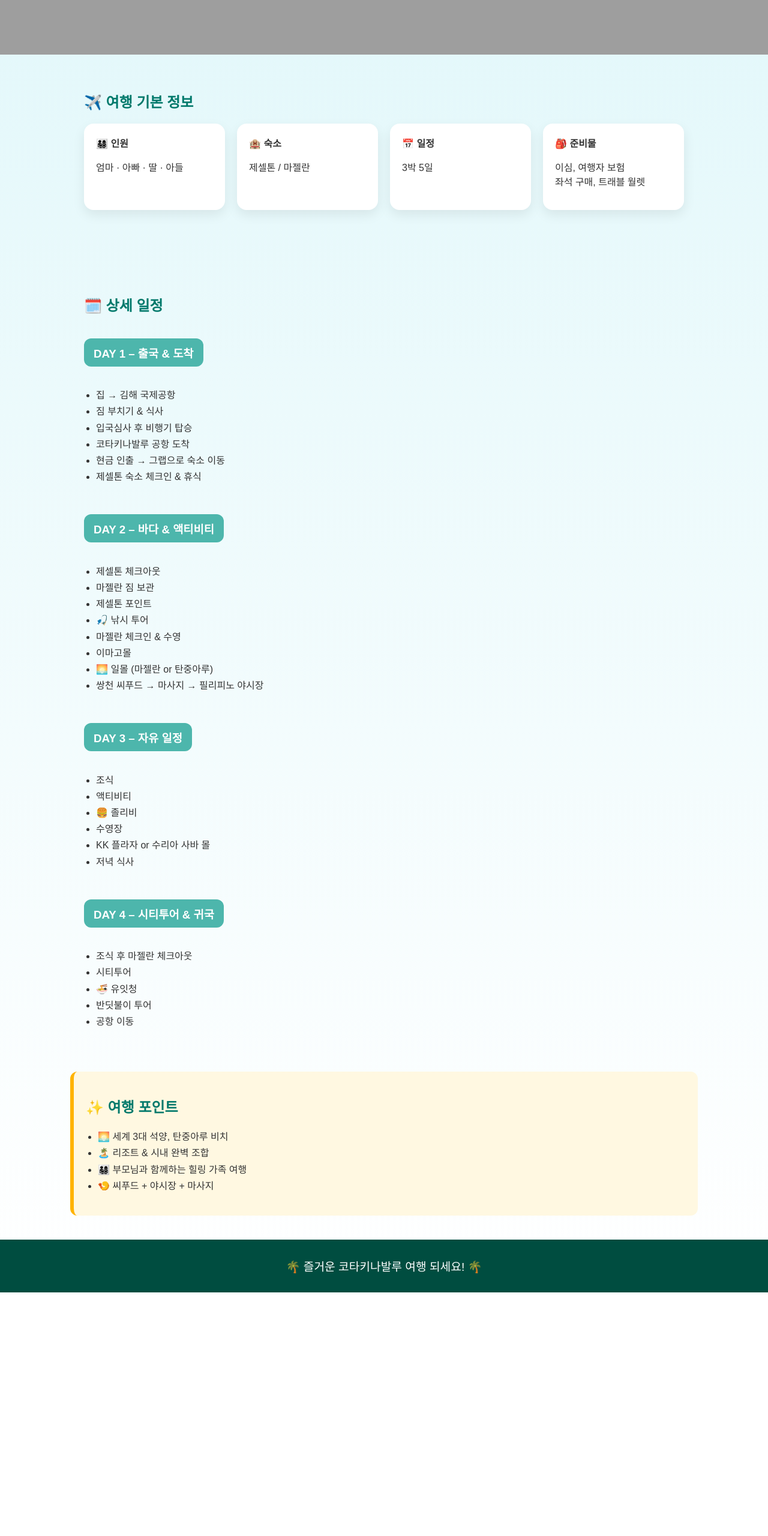
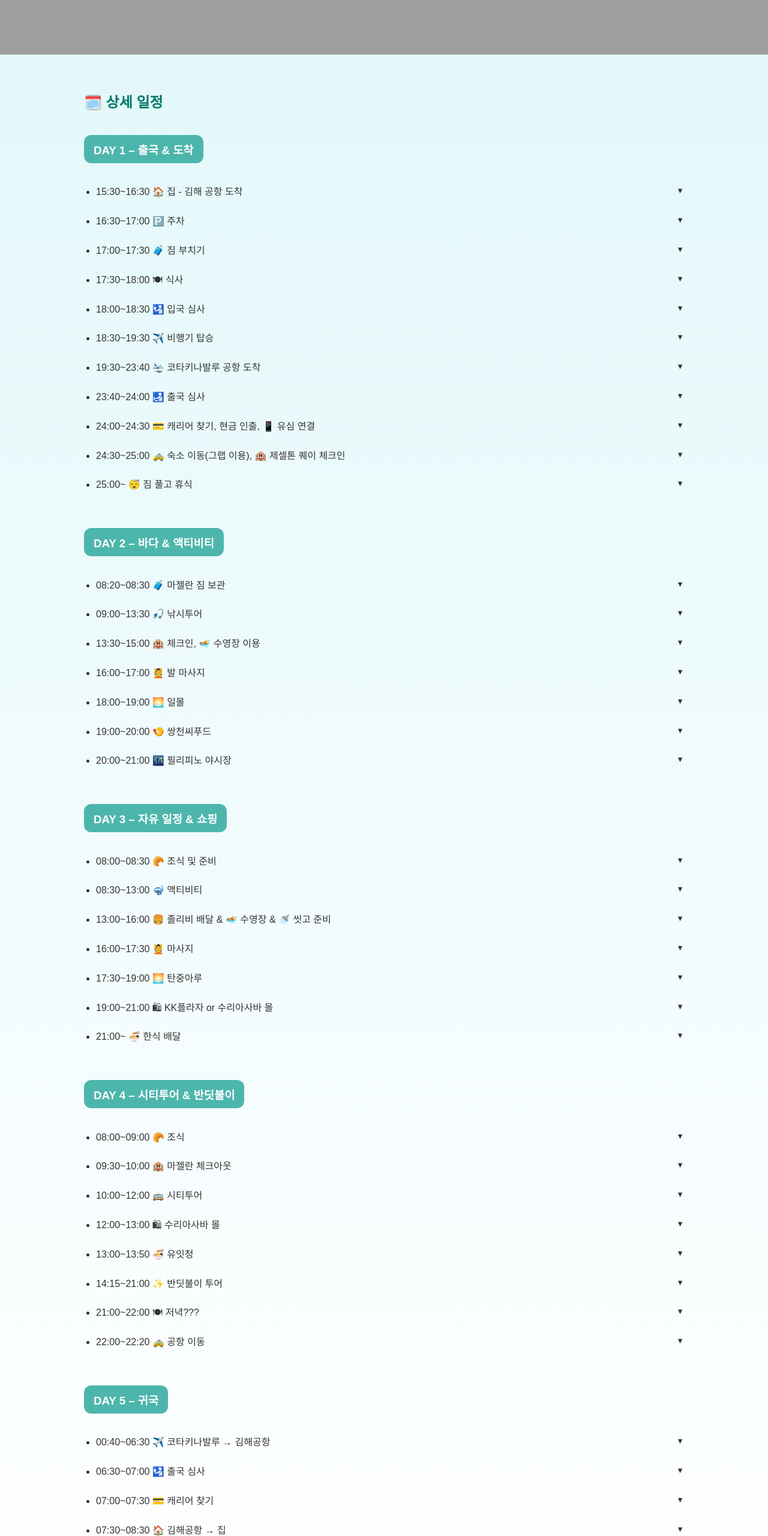
Before and after one commit to YUNMI0621-hub/kotakinabalu-trip, a plain HTML site: page index.html in a window 1280 px wide. Shown: the part 240-2800 px from the top of the page at 60% size. Before the commit the page ends 2394 px from the top, so only its background shows below. Drawn offline with Linux system fonts and the light colour scheme; grey boxes are pictures that could not be loaded.

Commit message:
Update index.html

```diff
--- a/index.html
+++ b/index.html
@@ -44,20 +44,6 @@
       color: #00796b;
     }
 
-    .info-box {
-      display: grid;
-      grid-template-columns: repeat(auto-fit, minmax(200px, 1fr));
-      gap: 20px;
-      margin-bottom: 40px;
-    }
-
-    .card {
-      background: white;
-      border-radius: 16px;
-      padding: 20px;
-      box-shadow: 0 8px 20px rgba(0,0,0,0.08);
-    }
-
     .day {
       margin-bottom: 30px;
     }
@@ -72,14 +58,43 @@
 
     ul {
       padding-left: 20px;
-      line-height: 1.7;
+      line-height: 1.8;
     }
 
-    .highlight {
-      background: #fff8e1;
-      border-left: 6px solid #ffb300;
-      padding: 20px;
-      border-radius: 12px;
+    /* 🔽 접기/펼치기 관련 */
+    .toggle-item {
+      cursor: pointer;
+      position: relative;
+      padding-right: 20px;
+    }
+
+    .toggle-item::after {
+      content: "▼";
+      position: absolute;
+      right: 0;
+      transition: transform 0.3s;
+      font-size: 0.8rem;
+    }
+
+    .toggle-item.open::after {
+      transform: rotate(180deg);
+    }
+
+    .detail {
+      max-height: 0;
+      overflow: hidden;
+      transition: max-height 0.4s ease;
+      background: #f9f9f9;
+      border-left: 4px solid #4db6ac;
+      padding: 0 12px;
+      margin: 8px 0 12px 0;
+      border-radius: 8px;
+      font-size: 0.95rem;
+    }
+
+    .detail.open {
+      padding: 12px;
+      max-height: 500px;
     }
 
     footer {
@@ -88,10 +103,6 @@
       background: #004d40;
       color: white;
       margin-top: 40px;
-    }
-
-    footer span {
-      font-size: 1.2rem;
     }
   </style>
 </head>
@@ -104,94 +115,226 @@
 </header>
 
 <section>
-  <h2>✈️ 여행 기본 정보</h2>
-  <div class="info-box">
-    <div class="card">
-      <strong>👨‍👩‍👧‍👦 인원</strong>
-      <p>엄마 · 아빠 · 딸 · 아들</p>
-    </div>
-    <div class="card">
-      <strong>🏨 숙소</strong>
-      <p>제셀톤 / 마젤란</p>
-    </div>
-    <div class="card">
-      <strong>📅 일정</strong>
-      <p>3박 5일</p>
-    </div>
-    <div class="card">
-      <strong>🎒 준비물</strong>
-      <p>이심, 여행자 보험<br>좌석 구매, 트래블 월렛</p>
-    </div>
-  </div>
-</section>
-
-<section>
   <h2>🗓️ 상세 일정</h2>
 
+  <!-- DAY 1 -->
   <div class="day">
     <h3>DAY 1 – 출국 & 도착</h3>
     <ul>
-      <li>집 → 김해 국제공항</li>
-      <li>짐 부치기 & 식사</li>
-      <li>입국심사 후 비행기 탑승</li>
-      <li>코타키나발루 공항 도착</li>
-      <li>현금 인출 → 그랩으로 숙소 이동</li>
-      <li>제셀톤 숙소 체크인 & 휴식</li>
+      <li>
+        <div class="toggle-item">15:30~16:30 🏠 집 - 김해 공항 도착</div>
+        <div class="detail">
+          집에서 출발, 김해 공항 이동
+        </div>
+      </li>
+      <li>
+        <div class="toggle-item">16:30~17:00 🅿️ 주차</div>
+        <div class="detail">공항 주차 완료</div>
+      </li>
+      <li>
+        <div class="toggle-item">17:00~17:30 🧳 짐 부치기</div>
+        <div class="detail">짐 무게 체크 및 부치기</div>
+      </li>
+      <li>
+        <div class="toggle-item">17:30~18:00 🍽 식사</div>
+        <div class="detail">공항 내 식사 또는 간단 간식</div>
+      </li>
+      <li>
+        <div class="toggle-item">18:00~18:30 🛂 입국 심사</div>
+        <div class="detail">출국 심사 및 보안검색</div>
+      </li>
+      <li>
+        <div class="toggle-item">18:30~19:30 ✈️ 비행기 탑승</div>
+        <div class="detail">탑승수속 및 착석</div>
+      </li>
+      <li>
+        <div class="toggle-item">19:30~23:40 🛬 코타키나발루 공항 도착</div>
+        <div class="detail">공항 도착 후 출국 심사 준비</div>
+      </li>
+      <li>
+        <div class="toggle-item">23:40~24:00 🛃 출국 심사</div>
+        <div class="detail">현지 출국 심사</div>
+      </li>
+      <li>
+        <div class="toggle-item">24:00~24:30 💳 캐리어 찾기, 현금 인출, 📱 유심 연결</div>
+        <div class="detail">
+          - ATM 위치: 왼쪽으로 직진, Alliance Bank 사용 (800링깃 인출)<br>
+          - 유심: 사전 등록 필수, 나/혁이 즉시 연결, 부모님은 숙소에서 연결
+        </div>
+      </li>
+      <li>
+        <div class="toggle-item">24:30~25:00 🚕 숙소 이동(그랩 이용), 🏨 제셀톤 퀘이 체크인</div>
+        <div class="detail">
+          - 6인승 차량 호출 필요<br>
+          - KKIA Arrival Pillar 5 출발<br>
+          - 체크인 방법: 32층 우편함 열쇠 수령
+        </div>
+      </li>
+      <li>
+        <div class="toggle-item">25:00~ 😴 짐 풀고 휴식</div>
+        <div class="detail">숙소에서 휴식</div>
+      </li>
     </ul>
   </div>
 
+  <!-- DAY 2 -->
   <div class="day">
     <h3>DAY 2 – 바다 & 액티비티</h3>
     <ul>
-      <li>제셀톤 체크아웃</li>
-      <li>마젤란 짐 보관</li>
-      <li>제셀톤 포인트</li>
-      <li>🎣 낚시 투어</li>
-      <li>마젤란 체크인 & 수영</li>
-      <li>이마고몰</li>
-      <li>🌅 일몰 (마젤란 or 탄중아루)</li>
-      <li>쌍천 씨푸드 → 마사지 → 필리피노 야시장</li>
+      <li>
+        <div class="toggle-item">08:20~08:30 🧳 마젤란 짐 보관</div>
+        <div class="detail">짐을 마젤란 리조트에 임시 보관</div>
+      </li>
+      <li>
+        <div class="toggle-item">09:00~13:30 🎣 낚시투어</div>
+        <div class="detail">
+          - 마이리얼트립 예약<br>
+          - 정확한 픽업 시간은 투어 1일 전 카톡 안내
+        </div>
+      </li>
+      <li>
+        <div class="toggle-item">13:30~15:00 🏨 체크인, 🏊 수영장 이용</div>
+        <div class="detail">마젤란 리조트 체크인 후 수영</div>
+      </li>
+      <li>
+        <div class="toggle-item">16:00~17:00 💆 발 마사지</div>
+        <div class="detail">리조트 내 마사지</div>
+      </li>
+      <li>
+        <div class="toggle-item">18:00~19:00 🌅 일몰</div>
+        <div class="detail">최소 20분 전 도착, 탄중아루 또는 리조트 근처</div>
+      </li>
+      <li>
+        <div class="toggle-item">19:00~20:00 🍤 쌍천씨푸드</div>
+        <div class="detail">현지 씨푸드 레스토랑</div>
+      </li>
+      <li>
+        <div class="toggle-item">20:00~21:00 🌃 필리피노 야시장</div>
+        <div class="detail">현지 야시장 구경, 간식 포함</div>
+      </li>
     </ul>
   </div>
 
+  <!-- DAY 3 -->
   <div class="day">
-    <h3>DAY 3 – 자유 일정</h3>
+    <h3>DAY 3 – 자유 일정 & 쇼핑</h3>
     <ul>
-      <li>조식</li>
-      <li>액티비티</li>
-      <li>🍔 졸리비</li>
-      <li>수영장</li>
-      <li>KK 플라자 or 수리아 사바 몰</li>
-      <li>저녁 식사</li>
+      <li>
+        <div class="toggle-item">08:00~08:30 🥐 조식 및 준비</div>
+        <div class="detail">조식 후 액티비티 준비</div>
+      </li>
+      <li>
+        <div class="toggle-item">08:30~13:00 🤿 액티비티</div>
+        <div class="detail">현지 액티비티 참여, 미끼용 빵 챙기기</div>
+      </li>
+      <li>
+        <div class="toggle-item">13:00~16:00 🍔 졸리비 배달 & 🏊 수영장 & 🚿 씻고 준비</div>
+        <div class="detail">
+          - 미리 장바구니 담기<br>
+          - 리조트 이동 시 기사에게 픽업 요청
+        </div>
+      </li>
+      <li>
+        <div class="toggle-item">16:00~17:30 💆 마사지</div>
+        <div class="detail">리조트 내 마사지</div>
+      </li>
+      <li>
+        <div class="toggle-item">17:30~19:00 🌅 탄중아루</div>
+        <div class="detail">석양 감상, 사진 촬영</div>
+      </li>
+      <li>
+        <div class="toggle-item">19:00~21:00 🛍 KK플라자 or 수리아사바 몰</div>
+        <div class="detail">쇼핑 및 기념품 구매</div>
+      </li>
+      <li>
+        <div class="toggle-item">21:00~ 🍜 한식 배달</div>
+        <div class="detail">제주식당 또는 우리 BBQ 배달</div>
+      </li>
     </ul>
   </div>
 
+  <!-- DAY 4 -->
   <div class="day">
-    <h3>DAY 4 – 시티투어 & 귀국</h3>
+    <h3>DAY 4 – 시티투어 & 반딧불이</h3>
     <ul>
-      <li>조식 후 마젤란 체크아웃</li>
-      <li>시티투어</li>
-      <li>🍜 유잇청</li>
-      <li>반딧불이 투어</li>
-      <li>공항 이동</li>
+      <li>
+        <div class="toggle-item">08:00~09:00 🥐 조식</div>
+        <div class="detail">조식 후 준비</div>
+      </li>
+      <li>
+        <div class="toggle-item">09:30~10:00 🏨 마젤란 체크아웃</div>
+        <div class="detail">리조트 체크아웃 후 시티투어 준비</div>
+      </li>
+      <li>
+        <div class="toggle-item">10:00~12:00 🚌 시티투어</div>
+        <div class="detail">현지 관광지 투어</div>
+      </li>
+      <li>
+        <div class="toggle-item">12:00~13:00 🛍 수리아사바 몰</div>
+        <div class="detail">쇼핑 및 점심 가능</div>
+      </li>
+      <li>
+        <div class="toggle-item">13:00~13:50 🍜 유잇청</div>
+        <div class="detail">
+          1) 토스트: 07~15시<br>
+          2) 국수 및 식사: 08~14시<br>
+          3) 꼬치: 12:30~17시<br>
+          ※ KK플라자랑 수리아사바 몰 사이
+        </div>
+      </li>
+      <li>
+        <div class="toggle-item">14:15~21:00 ✨ 반딧불이 투어</div>
+        <div class="detail">마젤란 업체 픽업, 자연 속에서 반딧불이 관람</div>
+      </li>
+      <li>
+        <div class="toggle-item">21:00~22:00 🍽 저녁???</div>
+        <div class="detail">현지 식사 옵션</div>
+      </li>
+      <li>
+        <div class="toggle-item">22:00~22:20 🚕 공항 이동</div>
+        <div class="detail">공항으로 이동</div>
+      </li>
+    </ul>
+  </div>
+
+  <!-- DAY 5 -->
+  <div class="day">
+    <h3>DAY 5 – 귀국</h3>
+    <ul>
+      <li>
+        <div class="toggle-item">00:40~06:30 ✈️ 코타키나발루 → 김해공항</div>
+        <div class="detail">비행기 탑승 및 이동</div>
+      </li>
+      <li>
+        <div class="toggle-item">06:30~07:00 🛂 출국 심사</div>
+        <div class="detail">공항 도착 후 출국 심사</div>
+      </li>
+      <li>
+        <div class="toggle-item">07:00~07:30 💳 캐리어 찾기</div>
+        <div class="detail">짐 찾고 준비</div>
+      </li>
+      <li>
+        <div class="toggle-item">07:30~08:30 🏠 김해공항 → 집</div>
+        <div class="detail">집으로 안전하게 귀가</div>
+      </li>
     </ul>
   </div>
 
 </section>
 
-<section class="highlight">
-  <h2>✨ 여행 포인트</h2>
-  <ul>
-    <li>🌅 세계 3대 석양, 탄중아루 비치</li>
-    <li>🏝️ 리조트 & 시내 완벽 조합</li>
-    <li>👨‍👩‍👧‍👦 부모님과 함께하는 힐링 가족 여행</li>
-    <li>🍤 씨푸드 + 야시장 + 마사지</li>
-  </ul>
-</section>
+<footer>
+  🌴 즐거운 코타키나발루 가족 여행 되세요! 🌴
+</footer>
 
-<footer>
-  <span>🌴 즐거운 코타키나발루 여행 되세요! 🌴</span>
-</footer>
+<script>
+  document.querySelectorAll('.toggle-item').forEach(item => {
+    item.addEventListener('click', () => {
+      item.classList.toggle('open');
+      const detail = item.nextElementSibling;
+      detail.classList.toggle('open');
+    });
+  });
+</script>
 
 </body>
 </html>
```
